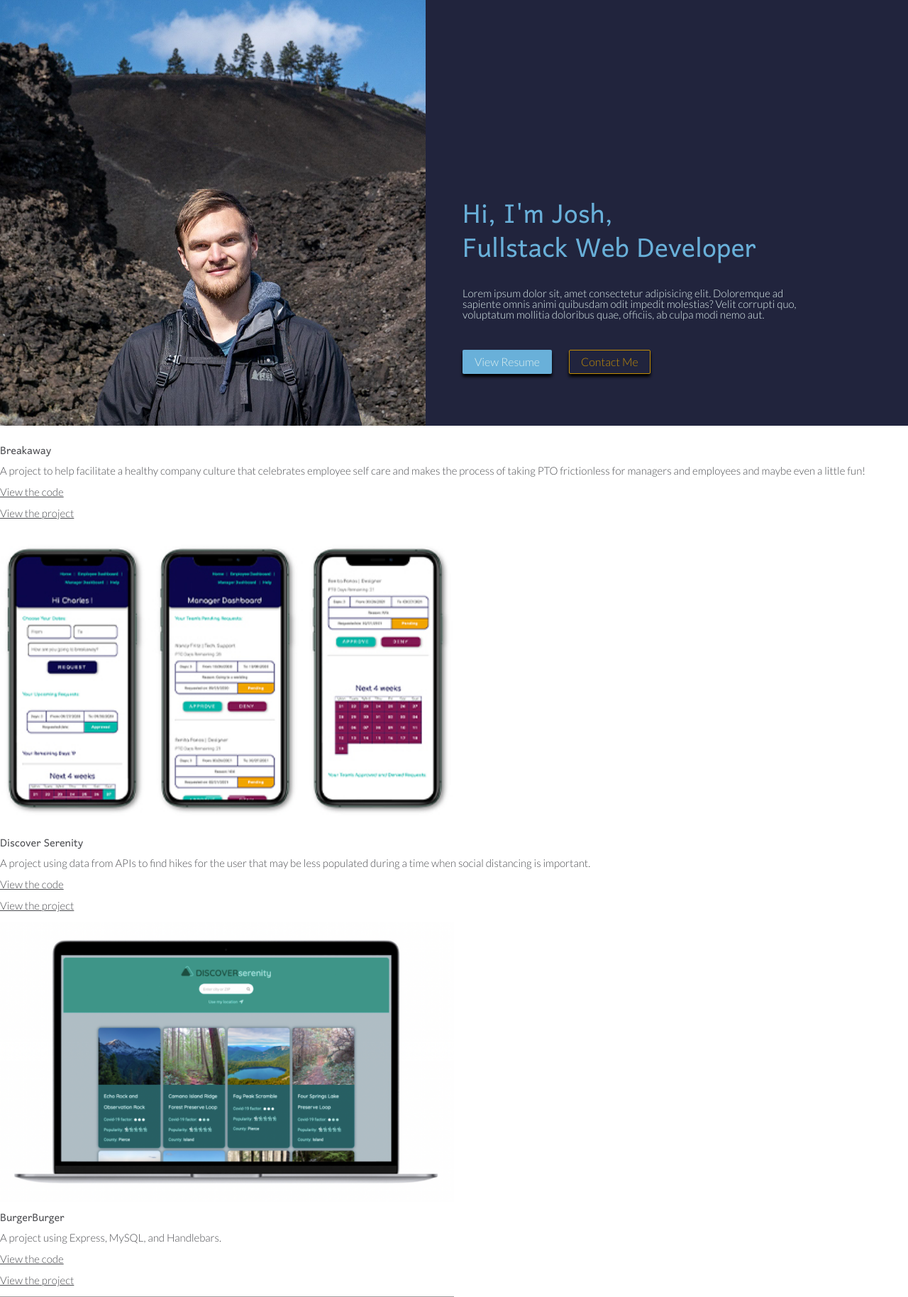
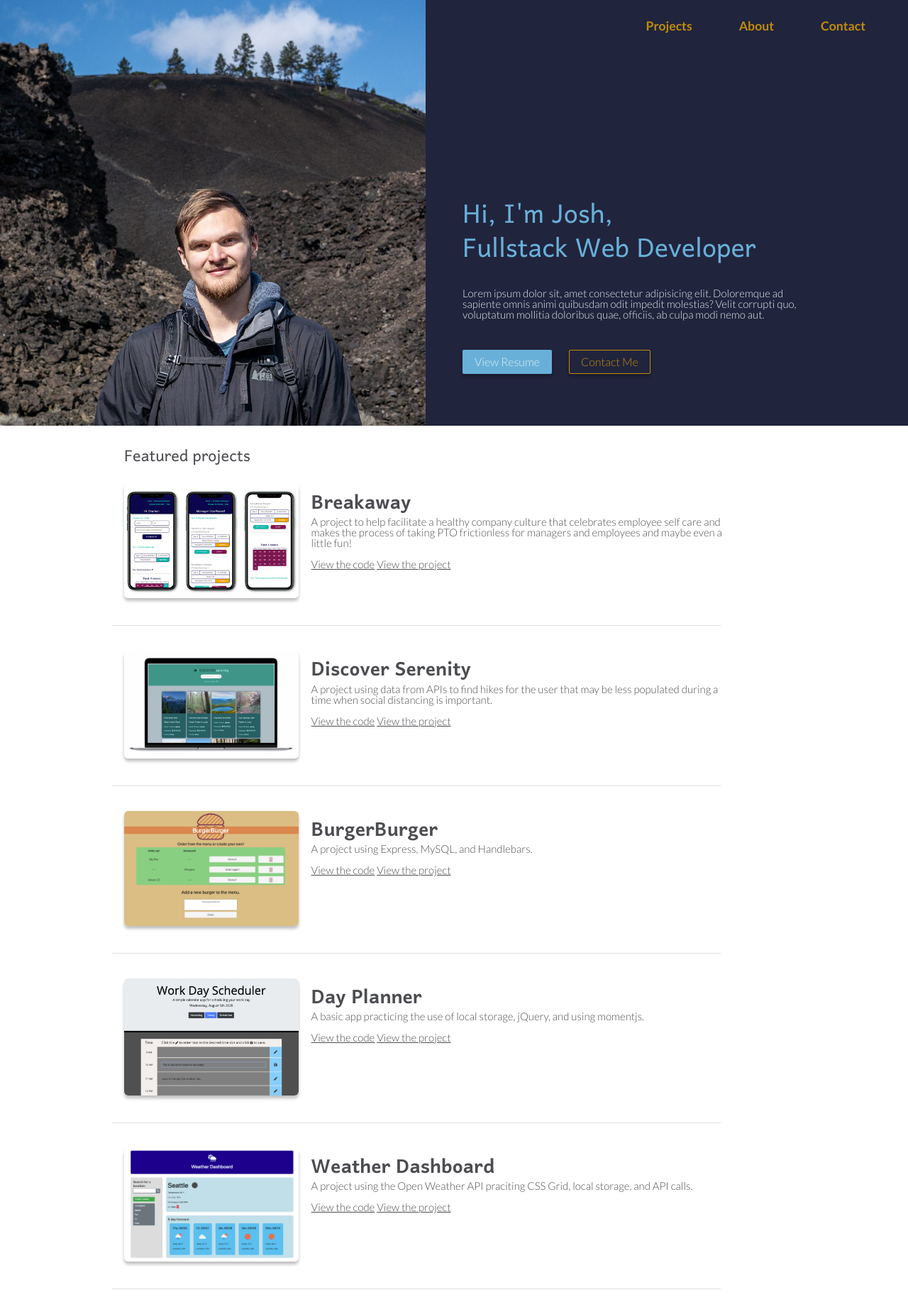
Before and after one commit to zapponejosh/joshzappone.tech, a Node server app: page / in a window 1280 px wide. Shown: the top 1828 px of the page at 71% size. Run offline with Node 20, Linux system fonts and the light colour scheme; some libraries are stand-ins or nearby versions; grey boxes are pictures that could not be loaded.

Commit message:
functioning and styled project feed

```diff
--- a/db/db.js
+++ b/db/db.js
@@ -28,7 +28,7 @@ const portfolioDB = [
     description: 'A project using Express, MySQL, and Handlebars.',
     repoLink: 'https://github.com/zapponejosh/burgerburger',
     deployLink: 'https://bugerburger-restuarant.herokuapp.com/',
-    preview: './assets/Images/burger-preview.jpg',
+    preview: './assets/Images/burger-preview.png',
   },
   {
     name: 'Day Planner',
--- a/public/css/style.css
+++ b/public/css/style.css
@@ -21,6 +21,7 @@
   --top-border-radius: 10px 10px 0 0;
   --btm-border-radius: 0 0 10px 10px;
   --button-border-radius: 2px;
+  --default-shadow: 0 4px 4px 0 rgba(0, 0, 0, .25);
 
   font-size: 16px;
 }
@@ -35,13 +36,13 @@ h1 {
 h2 {
   font-family: "harmattan";
   font-weight: 700;
-  font-size: 1.5rem;
+  font-size: 2.2rem;
 }
 
 h3 {
   font-family: "harmattan";
   font-weight: 300;
-  font-size: 1.5rem;
+  font-size: 1.8rem;
 }
 
 h4 {
@@ -97,6 +98,36 @@ p {
   min-width: 400px;
 }
 
+
+/* Nav styles */
+.nav {
+  position: absolute;
+  padding-top: 28px;
+  padding-right: 27px;
+  width: 100%;
+  display: flex;
+  justify-content: flex-end;
+}
+
+.nav-item {
+  padding: 0 33px;
+  color: var(--secondary-color);
+  text-decoration: none;
+  font-weight: 700;
+  font-size: 1.1rem;
+}
+
+.nav-item:hover {
+  filter: brightness(115%);
+}
+
+.nav-item:active {
+  filter: brightness(115%);
+  transform: translateY(2px);
+}
+
+/* END NAV STYLES */
+
 /* Button styles */
 
 .button-group {
@@ -123,7 +154,7 @@ p {
 
   /* size comes from text & padding (no width/height) unless specified */
   padding: 0.5em 1em;
-  box-shadow: 0 4px 4px 0 #000;
+  box-shadow: var(--default-shadow);
 }
 
 .btn:active {
@@ -146,9 +177,6 @@ p {
   border-color: var(--secondary-color);
 }
 
-.project-img {
-  width: 50%;
-}
 
 /* hero styles */
 .hero {
@@ -186,8 +214,52 @@ h1.intro {
 }
 
 
-/* hero styles for mobile */
-@media only screen and (max-device-width: 950px) and (-webkit-min-device-pixel-ratio: 2) {
+/* Project section styles */
+.project-section {
+  max-width: 1000px;
+  margin: 15px auto;
+}
+
+.project-section .section-title {
+  margin-left: 35px;
+}
+
+.project {
+  display: flex;
+  justify-content: flex-start;
+  margin: 35px;
+}
+.project:first-of-type {
+  margin-top: 22px;
+}
+
+.project-img {
+  width: 246px;
+  margin-right: 1.1rem;
+  border-radius: 6px;
+}
+
+.project-img img {
+  object-fit: cover;
+  box-shadow: var(--default-shadow);
+
+}
+
+.project-content {
+  max-width: 594px;
+  margin-top: 11px;
+}
+
+.project-split {
+  max-width: 858px;
+  margin: 18px;
+  border: 0;
+  border-top: 1px solid #E0E0E0;
+}
+/* end project section styles */
+
+/* hero and nav styles for mobile */
+@media only screen and (max-device-width: 1020px) and (-webkit-min-device-pixel-ratio: 2) {
   .hero {
     height: unset;
     min-height: 100vh;
--- a/views/partials/nav.handlebars
+++ b/views/partials/nav.handlebars
@@ -0,0 +1,6 @@
+<div class="nav">
+  <a href="#projects" class="nav-item">Projects</a>
+  <a href="#about" class="nav-item">About</a>
+  <a href="#contact" class="nav-item">Contact</a>
+
+</div>
--- a/views/partials/projects.handlebars
+++ b/views/partials/projects.handlebars
@@ -1,9 +1,23 @@
-{{#each projects}}
-<h4>{{name}}</h4>
-<p>{{description}}</p>
-<p><a href="{{repoLink}}">View the code</a></p>
-<p><a href="{{deployLink}}">View the project</a></p>
-{{#if preview}}
-<img class="project-img" src="{{preview}}" alt="{{name}} preview image">
-{{/if}}
-{{/each}}
+<section class="project-section">
+  <h3 class="section-title">Featured projects</h3>
+
+  {{#each projects}}
+
+  <div class="project">
+    <div class="project-img">
+      {{#if preview}}
+      <img class="project-img" src="{{preview}}" alt="{{name}} preview image">
+      {{/if}}
+    </div>
+    <div class="project-content">
+      <h2>{{name}}</h2>
+      <p>{{description}}</p>
+      <p>
+        <a class="project-link" href="{{repoLink}}">View the code</a>
+        <a class="project-link" href="{{deployLink}}">View the project</a>
+      </p>
+    </div>
+  </div>
+  <hr class="project-split">
+  {{/each}}
+</section>
```
Also changed, not shown: other parts of public/css/style.css (+40 -2 lines).
